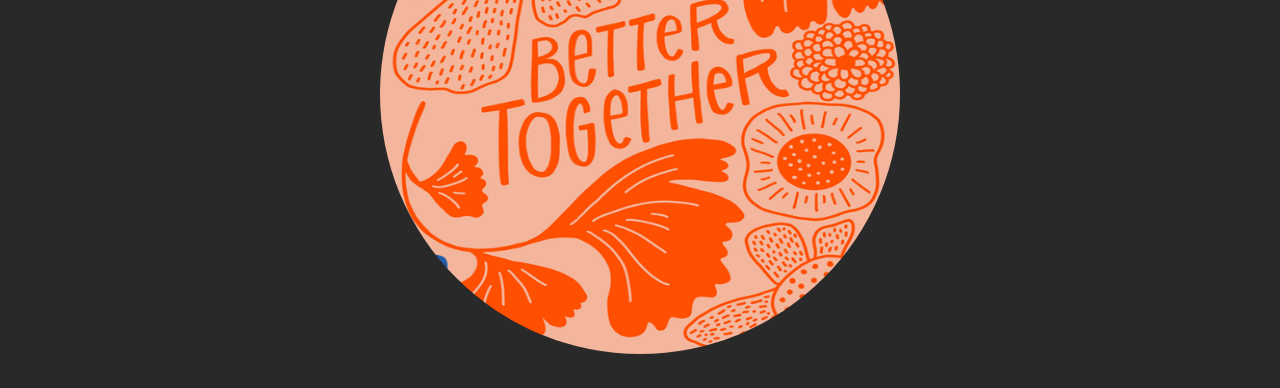
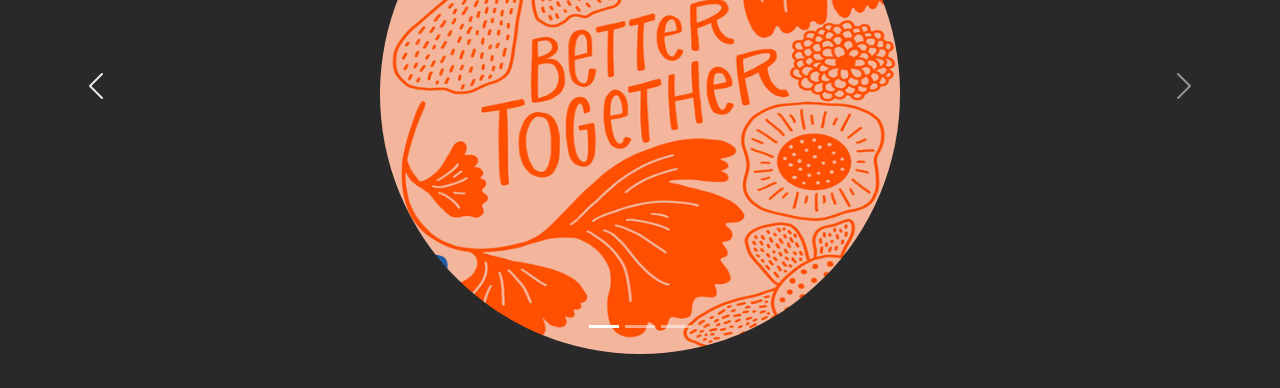
Before and after one commit to PradoCarretero/porfolio, a React (Create React App) app: page / in a window 1280 px wide. Shown: the part 314-702 px from the top of the page. Built offline with nearby package versions, Linux system fonts and the light colour scheme.

Commit message:
single img

```diff
--- a/src/components/ProjectList.js
+++ b/src/components/ProjectList.js
@@ -11,28 +11,69 @@ function ProjectList() {
       <ProjectItem img={project2} />
       <ProjectItem img={project3} /> */}
       <div
-        id="carouselExampleSlidesOnly"
+        id="carouselExampleIndicators"
         class="carousel slide"
-        data-bs-ride="carousel"
+        data-bs-ride="true"
       >
+        <div class="carousel-indicators">
+          <button
+            type="button"
+            data-bs-target="#carouselExampleIndicators"
+            data-bs-slide-to="0"
+            class="active"
+            aria-current="true"
+            aria-label="Slide 1"
+          ></button>
+          <button
+            type="button"
+            data-bs-target="#carouselExampleIndicators"
+            data-bs-slide-to="1"
+            aria-label="Slide 2"
+          ></button>
+          <button
+            type="button"
+            data-bs-target="#carouselExampleIndicators"
+            data-bs-slide-to="2"
+            aria-label="Slide 3"
+          ></button>
+        </div>
+
         <div class="carousel-inner">
-          <article class="carousel-item active">
+          <article class="carousel-item active ">
             <div className="project__wrapper">
-              <img src={project1} class="d-block project__img" alt="..." />
+              <img src={project1} class=" project__img" alt="..." />
             </div>
           </article>
-          <article class="carousel-item">
+          <article class="carousel-item ">
             <div className="project__wrapper">
-              <img src={project2} class="d-block project__img" alt="..." />
+              <img src={project2} class=" project__img" alt="..." />
             </div>
           </article>
-          <article class="carousel-item">
+          <article class="carousel-item ">
             <div className="project__wrapper">
-              <img src={project3} class="d-block project__img" alt="..." />
+              <img src={project3} class=" project__img" alt="..." />
             </div>
           </article>
         </div>
       </div>
+      <button
+        class="carousel-control-prev"
+        type="button"
+        data-bs-target="#carouselExampleIndicators"
+        data-bs-slide="prev"
+      >
+        <span class="carousel-control-prev-icon" aria-hidden="true"></span>
+        <span class="visually-hidden">Previous</span>
+      </button>
+      <button
+        class="carousel-control-next"
+        type="button"
+        data-bs-target="#carouselExampleIndicators"
+        data-bs-slide="next"
+      >
+        <span class="carousel-control-next-icon" aria-hidden="true"></span>
+        <span class="visually-hidden">Next</span>
+      </button>
     </main>
   );
 }
```
